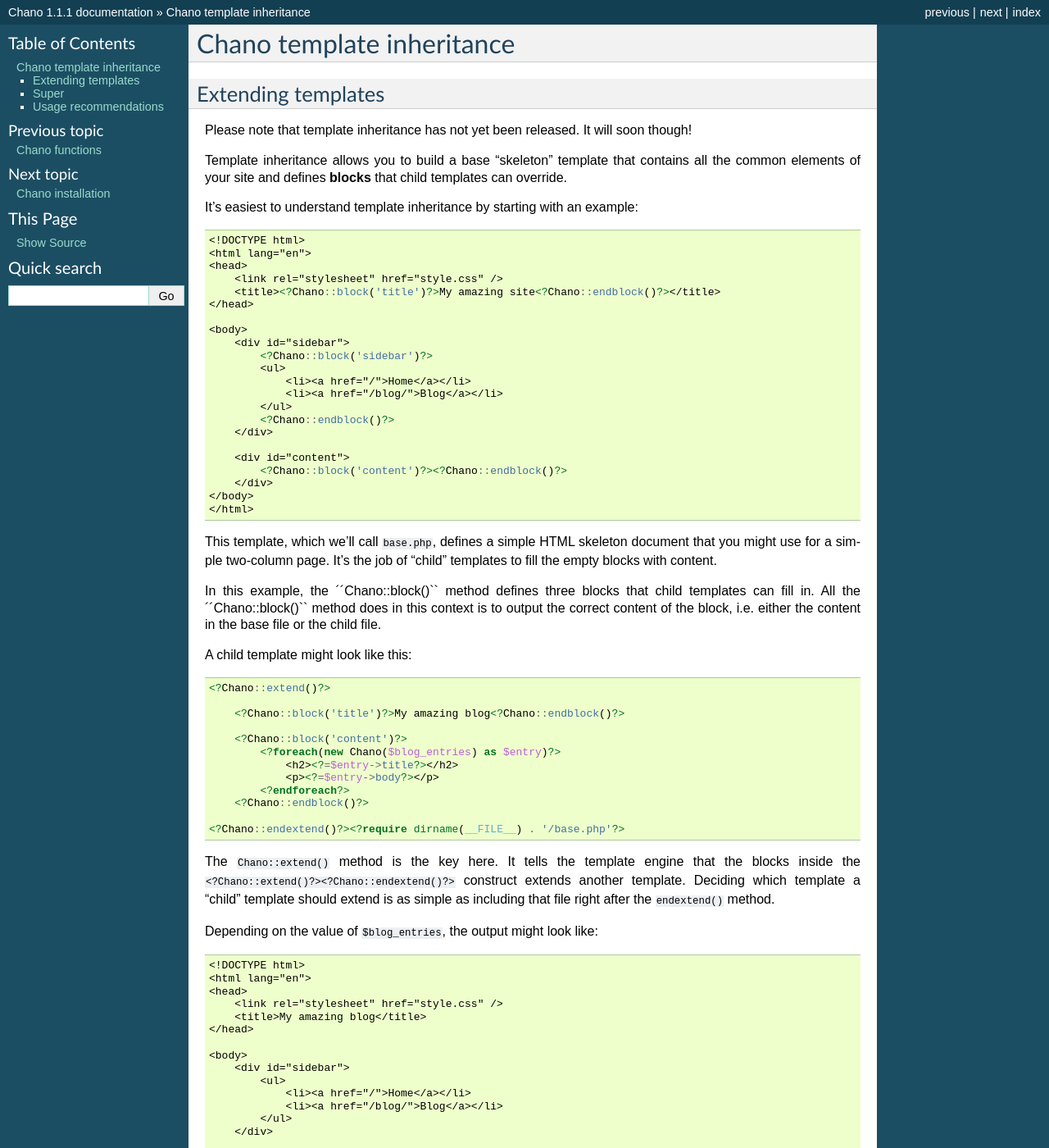
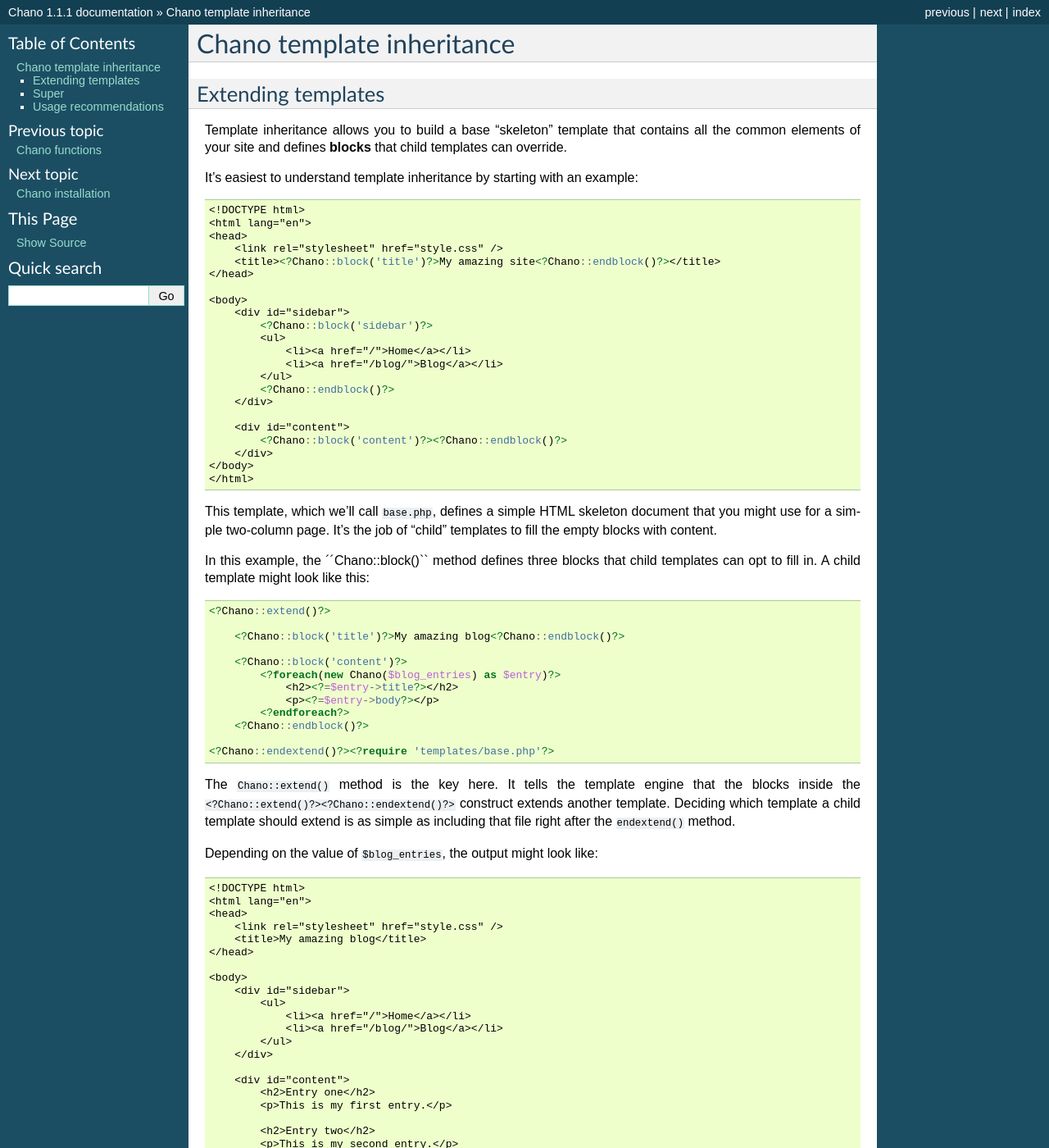
Before and after one commit to runekaagaard/php-chano, a Sphinx documentation site: the page built from docs/inheritance.rst, in a window 1280 px wide and 1400 px high. Shown: the whole window at 82% size. Built offline with Sphinx 7.4.7, drawn with Linux system fonts in a browser that asks for light colours.

Commit message:
Inheritance: Updating docs. yesno: Making default parameters.

```diff
--- a/docs/functions.rst
+++ b/docs/functions.rst
@@ -316,8 +316,8 @@
 
 .. _yesno:
 
-yesno($yes=null, $no=null, $maybe=null)
-+++++++++++++++++++++++++++++++++++++++
+yesno($yes='yes', $no='no', $maybe='maybe')
++++++++++++++++++++++++++++++++++++++++++++
 
 Given a string mapping values for true, false and (optionally) null,
 returns one of those strings according to the value:
--- a/docs/inheritance.rst
+++ b/docs/inheritance.rst
@@ -5,9 +5,6 @@
 
 Extending templates
 -------------------
-
-Please note that template inheritance has not yet been released. It will soon
-though!
 
 Template inheritance allows you to build a base "skeleton" template that
 contains all the common elements of your site and defines **blocks** that child
@@ -43,11 +40,7 @@
 "child" templates to fill the empty blocks with content.
 
 In this example, the ´´Chano::block()`` method defines three blocks that child
-templates can fill in. All the ´´Chano::block()`` method does in this context is
-to output the correct content of the block, i.e. either the content in the base
-file or the child file.
-
-A child template might look like this::
+templates can opt to fill in. A child template might look like this::
 
     <?Chano::extend()?>
 
@@ -60,11 +53,11 @@
             <?endforeach?>
         <?Chano::endblock()?>
 
-    <?Chano::endextend()?><?require dirname(__FILE__) . '/base.php'?>
+    <?Chano::endextend()?><?require 'templates/base.php'?>
 
 The ``Chano::extend()`` method is the key here. It tells the template engine
 that the blocks inside the ``<?Chano::extend()?><?Chano::endextend()?>``
-construct extends another template. Deciding which template a "child" template
+construct extends another template. Deciding which template a child template
 should extend is as simple as including that file right after the
 ``endextend()`` method.
 
```
Also changed, not shown: 1 other file.
